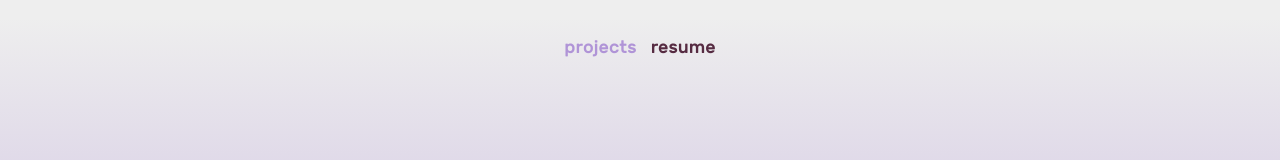
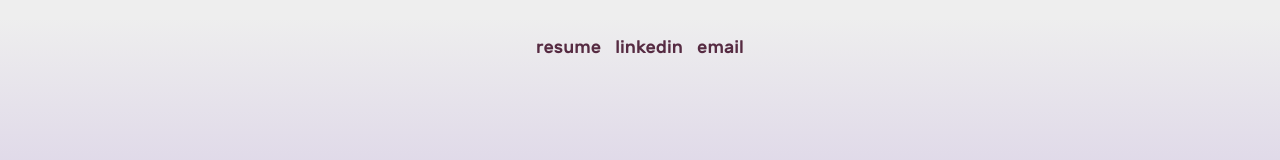
Before and after one commit to yourpalbri/yourpalbri.github.io, a plain HTML site: page index.html in a window 1280 px wide. Shown: the top 160 px of the page. Drawn offline with nearby package versions, Linux system fonts and the light colour scheme.

Commit message:
Update index.html

```diff
--- a/index.html
+++ b/index.html
@@ -19,8 +19,9 @@
 <body>
 	<div class="backgroundContainer">
 		<ul class="mainNav">
-			<a class="mainNavItem">projects</a>
 			<a class="mainNavItem" href="briannahudock.pdf" target="_blank">resume</a>
+			<a class="mainNavItem" href="https://www.linkedin.com/in/briannahudock/" target="_blank">linkedin</a>
+			<a class="mainNavItem" href="mailto:brianna.hudock@gmail.com" target="_blank">email</a>
 		</ul>
 
 		<div class="introContainer">
```
